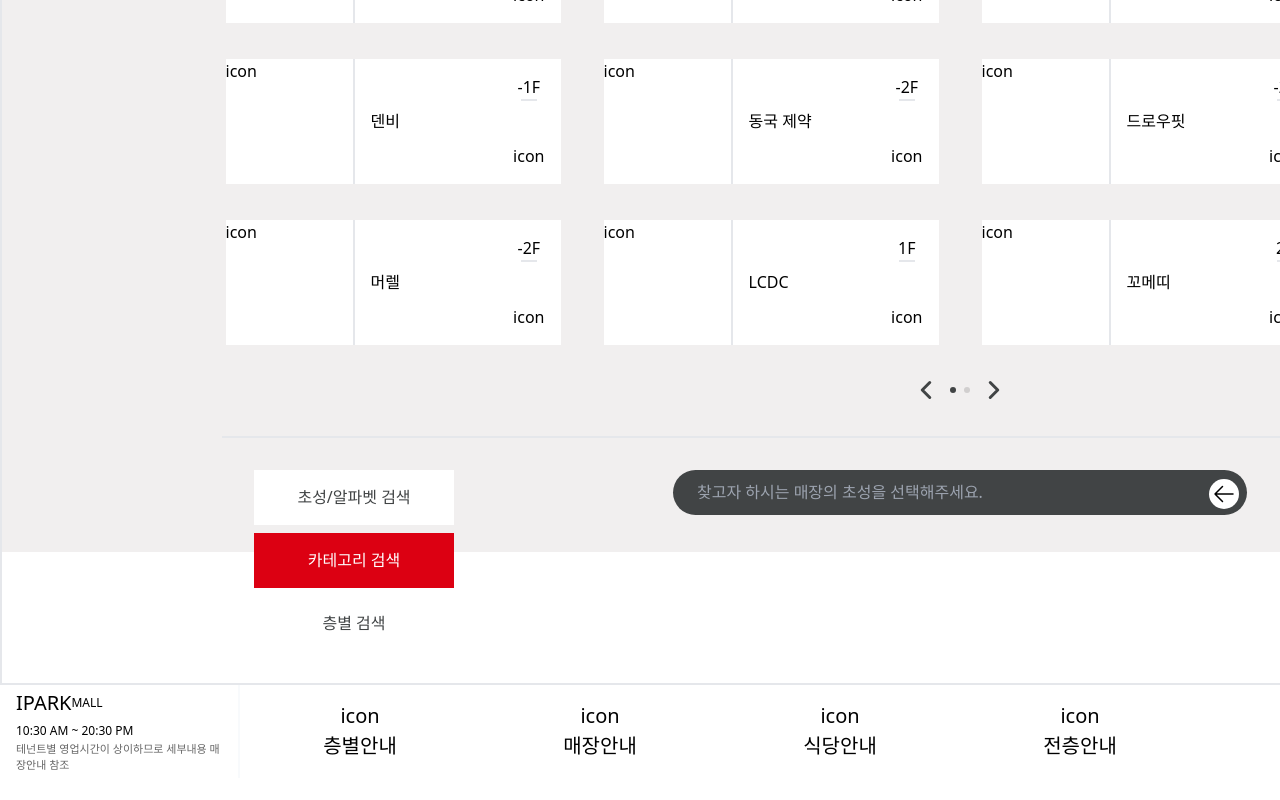
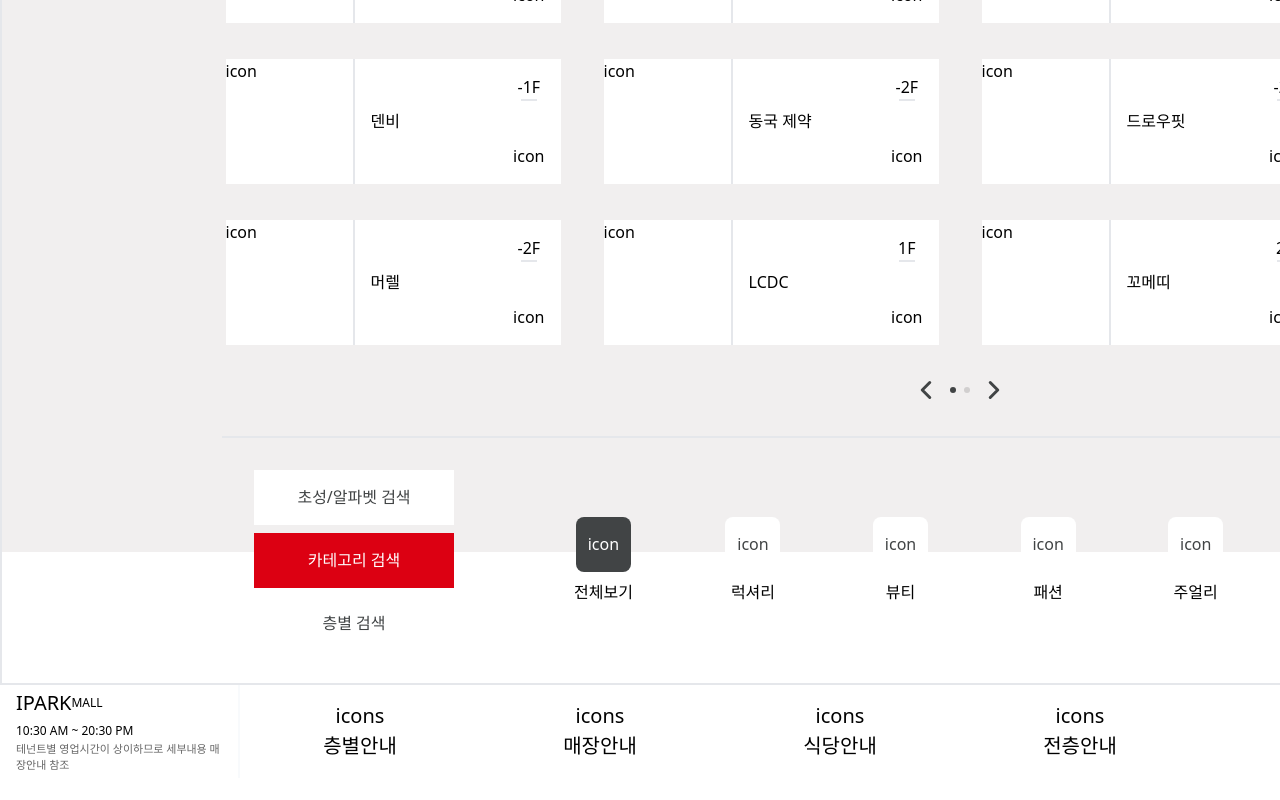
Before and after one commit to sungeun101/react_search-with-consonants, a React (Create React App) app: page / in a window 1280 px wide. Both pictures are taken after a click on the button "카테고리 검색". Shown: the part 248-1048 px from the top of the page. Built offline with nearby package versions, Linux system fonts and the light colour scheme.

Commit message:
feat: Search by category

```diff
--- a/src/App.tsx
+++ b/src/App.tsx
@@ -6,22 +6,6 @@
 import texts from "./common.json";
 
 export type Lang = "ko" | "en";
-export type EnCategory =
-  | "Luxury"
-  | "Beauty"
-  | "Fashion"
-  | "Jewerly"
-  | "Kids"
-  | "Living"
-  | "Leisure sports";
-export type KoCategory =
-  | "럭셔리"
-  | "뷰티"
-  | "패션"
-  | "주얼리"
-  | "키즈"
-  | "리빙"
-  | "스포츠";
 
 export interface IStore {
   name: {
--- a/src/common.json
+++ b/src/common.json
@@ -7,31 +7,6 @@
     "ko": "검색 결과가 없습니다.",
     "en": "No Results Found"
   },
-  "menuTitle": {
-    "ko": [
-      "층별안내",
-      "매장안내",
-      "식당안내",
-      "전층안내",
-      "이벤트",
-      "시설안내"
-    ],
-    "en": ["Floor", "Brand Search", "F&B", "전층안내", "Events", "Facilities"]
-  },
-  "searchBy": {
-    "initials": {
-      "ko": "초성/알파벳 검색",
-      "en": "Initials/Alphabet"
-    },
-    "category": {
-      "ko": "카테고리 검색",
-      "en": "Category"
-    },
-    "floor": {
-      "ko": "층별 검색",
-      "en": "Floor"
-    }
-  },
   "searchPlaceholder": {
     "ko": "찾고자 하시는 매장의 초성을 선택해주세요.",
     "en": "Choose the initial consonants of the store you would like to find."
--- a/src/components/NavBar.tsx
+++ b/src/components/NavBar.tsx
@@ -1,6 +1,6 @@
 import React from "react";
 import { Lang } from "../App";
-import texts from "../common.json";
+import { mainMenu } from "../consts";
 
 interface Props {
   selectedLang: Lang;
@@ -28,13 +28,13 @@
             테넌트별 영업시간이 상이하므로 세부내용 매장안내 참조
           </p>
         </li>
-        {[...Array(6)].map((item: any, index: any) => (
+        {mainMenu.map((item: any, _index: any) => (
           <li
             className="w-[240px] flex flex-col justify-center items-center text-[20px]"
-            key={index}
+            key={item.name.en}
           >
-            <div>icon</div>
-            <span>{texts.menuTitle[selectedLang][index]}</span>
+            <div>icons</div>
+            <span>{item.name[selectedLang]}</span>
           </li>
         ))}
         <li className="w-[240px] border-l-2 border-slate-50 flex flex-col justify-center items-center gap-1.5">
--- a/src/components/Search.tsx
+++ b/src/components/Search.tsx
@@ -1,6 +1,6 @@
 import React, { useEffect, useState } from "react";
 import { IStore, Lang } from "../App";
-import { keyboards, searchTabs, stores } from "../consts";
+import { category, keyboards, searchTabs, stores } from "../consts";
 import texts from "../common.json";
 
 const reESC = /[\\^$.*+?()[\]{}|]/g;
@@ -54,16 +54,29 @@
     en: string;
   };
 }
+interface ICategory {
+  name: {
+    ko: string;
+    en: string;
+  };
+}
 
 export default function Search({ setFilteredStores, selectedLang }: Props) {
   const [selectedCons, setSelectedCons] = useState("");
   const [selectedKeyboardType, setSelectedKeyboardType] =
     useState<IKeyboardType>(keyboards[0]);
   const [selectedTab, setSelectedTab] = useState<ISearchTab>(searchTabs[0]);
+  const [selectedCategory, setSelectedCategory] = useState<ICategory>(
+    category[0]
+  );
 
   useEffect(() => {
-    searchMatchingStores();
+    searchMatchingInitials();
   }, [selectedCons]);
+
+  useEffect(() => {
+    searchMatchingCategory();
+  }, [selectedCategory]);
 
   const handleInputChange = (e: React.ChangeEvent<HTMLInputElement>) => {
     setSelectedCons(e.target.value);
@@ -75,7 +88,11 @@
     setSelectedCons(text);
   };
 
-  const searchMatchingStores = () => {
+  const showAllStores = () => {
+    setFilteredStores(stores);
+  };
+
+  const searchMatchingInitials = () => {
     const createFuzzyMatcher = (selectedCons: string) => {
       const reg = selectedCons.split("").map(pattern).join(".*?");
       return new RegExp(reg);
@@ -123,9 +140,34 @@
     );
   };
 
+  const searchMatchingCategory = () => {
+    if (selectedCategory.name.en === "ALL") {
+      showAllStores();
+    } else {
+      setFilteredStores(
+        stores.filter(
+          (store) =>
+            store.category[selectedLang] === selectedCategory.name[selectedLang]
+        )
+      );
+    }
+  };
+
   const deleteOneCon = () => {
     if (selectedCons === "") return;
     setSelectedCons((prev) => prev.slice(0, -1));
+  };
+
+  const changeSearchTab = (e: any) => {
+    showAllStores();
+    const {
+      target: {
+        dataset: { searchTabType },
+      },
+    } = e;
+    const selected = searchTabs.find((tab) => tab.type === searchTabType);
+    if (selected === selectedTab) return;
+    setSelectedTab(selected!);
   };
 
   const changeKeyboardLanguage = (e: any) => {
@@ -141,16 +183,17 @@
     setSelectedKeyboardType(selected!);
   };
 
-  const changeSearchTab = (e: any) => {
+  const changeCategory = (e: any) => {
     const {
       target: {
-        dataset: { searchTabType },
+        dataset: { categoryName },
       },
     } = e;
-    console.log(searchTabType);
-    const selected = searchTabs.find((tab) => tab.type === searchTabType);
-    if (selected === selectedTab) return;
-    setSelectedTab(selected!);
+    const selected = category.find(
+      (item) => item.name[selectedLang] === categoryName
+    );
+    if (selected === selectedCategory) return;
+    setSelectedCategory(selected!);
   };
 
   return (
@@ -173,9 +216,10 @@
         ))}
       </nav>
 
-      {/* Search Bar */}
-      <div className="w-full flex flex-col mr-60">
-        <div className="mx-auto relative">
+      <div className="w-full flex flex-col ">
+        {selectedTab?.type === "initials" && (
+          // Search Bar
+          <div className="mx-auto relative mr-60">
             <input
               type="text"
               name="search"
@@ -204,6 +248,7 @@
               </svg>
             </button>
           </div>
+        )}
 
         {selectedTab?.type === "initials" ? (
           // Keyboard
@@ -242,7 +287,30 @@
           </article>
         ) : selectedTab?.type === "category" ? (
           // Category
-          <article></article>
+          <article className="h-full">
+            <ul className="flex justify-between items-center h-full ml-20">
+              {category.map((item, _index) => (
+                <li
+                  className="flex flex-col items-center gap-2"
+                  key={item.name.en}
+                >
+                  <button
+                    className={`w-[55px] h-[55px] rounded-lg ${
+                      selectedCategory.name[selectedLang] ===
+                      item.name[selectedLang]
+                        ? "bg-black text-white"
+                        : "bg-white text-black"
+                    }`}
+                    onClick={changeCategory}
+                    data-category-name={item.name[selectedLang]}
+                  >
+                    icon
+                  </button>
+                  <span>{item.name[selectedLang]}</span>
+                </li>
+              ))}
+            </ul>
+          </article>
         ) : (
           // Floor
           <article></article>
--- a/src/consts.ts
+++ b/src/consts.ts
@@ -16,8 +16,8 @@
       en: "CGV",
     },
     category: {
-      ko: "",
-      en: "",
+      ko: "리빙",
+      en: "Living",
     },
     floor: -2,
   },
@@ -38,8 +38,8 @@
       en: "GARMIN",
     },
     category: {
-      ko: "",
-      en: "",
+      ko: "주얼리",
+      en: "Jewerly",
     },
     floor: -3,
   },
@@ -49,8 +49,8 @@
       en: "DENBY",
     },
     category: {
-      ko: "",
-      en: "",
+      ko: "키즈",
+      en: "Kids",
     },
     floor: -1,
   },
@@ -60,8 +60,8 @@
       en: "DONGKOOK",
     },
     category: {
-      ko: "",
-      en: "",
+      ko: "리빙",
+      en: "Living",
     },
     floor: -2,
   },
@@ -72,7 +72,7 @@
     },
     category: {
       ko: "",
-      en: "",
+      en: "Leisure sports",
     },
     floor: -2,
   },
@@ -82,8 +82,8 @@
       en: "MAESTRO",
     },
     category: {
-      ko: "",
-      en: "",
+      ko: "주얼리",
+      en: "Jewerly",
     },
     floor: -1,
   },
@@ -93,8 +93,8 @@
       en: "MERRELL",
     },
     category: {
-      ko: "",
-      en: "",
+      ko: "패션",
+      en: "Fashion",
     },
     floor: -2,
   },
@@ -104,8 +104,8 @@
       en: "LCDC",
     },
     category: {
-      ko: "",
-      en: "",
+      ko: "스포츠",
+      en: "Leisure sports",
     },
     floor: 1,
   },
@@ -115,8 +115,8 @@
       en: "COMETTI",
     },
     category: {
-      ko: "",
-      en: "",
+      ko: "럭셔리",
+      en: "Luxury",
     },
     floor: 2,
   },
@@ -126,8 +126,8 @@
       en: "MARNI",
     },
     category: {
-      ko: "",
-      en: "",
+      ko: "패션",
+      en: "Fashion",
     },
     floor: 2,
   },
@@ -137,8 +137,8 @@
       en: "BAOBAO",
     },
     category: {
-      ko: "",
-      en: "",
+      ko: "키즈",
+      en: "Kids",
     },
     floor: 2,
   },
@@ -148,8 +148,8 @@
       en: "TAG Heuer",
     },
     category: {
-      ko: "",
-      en: "",
+      ko: "럭셔리",
+      en: "Luxury",
     },
     floor: 2,
   },
@@ -159,8 +159,8 @@
       en: "TORY BURCH",
     },
     category: {
-      ko: "",
-      en: "",
+      ko: "럭셔리",
+      en: "Luxury",
     },
     floor: 2,
   },
@@ -170,8 +170,8 @@
       en: "Donkatsu 1985",
     },
     category: {
-      ko: "",
-      en: "",
+      ko: "리빙",
+      en: "Living",
     },
     floor: -2,
   },
@@ -181,8 +181,8 @@
       en: "Capsule 1.618",
     },
     category: {
-      ko: "",
-      en: "",
+      ko: "뷰티",
+      en: "Beauty",
     },
     floor: 4,
   },
@@ -192,30 +192,20 @@
       en: "GUCCI",
     },
     category: {
-      ko: "",
-      en: "",
+      ko: "럭셔리",
+      en: "Luxury",
     },
     floor: 1,
   },
-  {
-    name: {
-      ko: "가민",
-      en: "GARMIN",
-    },
-    category: {
-      ko: "",
-      en: "",
-    },
-    floor: -3,
-  },
+
   {
     name: {
       ko: "오즈세컨",
       en: "O'2nd",
     },
     category: {
-      ko: "",
-      en: "",
+      ko: "뷰티",
+      en: "Beauty",
     },
     floor: -2,
   },
@@ -292,3 +282,93 @@
     consonants: arrWithNums,
   },
 ];
+
+export const category = [
+  {
+    name: {
+      ko: "전체보기",
+      en: "ALL",
+    },
+  },
+  {
+    name: {
+      ko: "럭셔리",
+      en: "Luxury",
+    },
+  },
+  {
+    name: {
+      ko: "뷰티",
+      en: "Beauty",
+    },
+  },
+  {
+    name: {
+      ko: "패션",
+      en: "Fashion",
+    },
+  },
+  {
+    name: {
+      ko: "주얼리",
+      en: "Jewerly",
+    },
+  },
+  {
+    name: {
+      ko: "키즈",
+      en: "Kids",
+    },
+  },
+  {
+    name: {
+      ko: "리빙",
+      en: "Living",
+    },
+  },
+  {
+    name: {
+      ko: "스포츠",
+      en: "Leisure sports",
+    },
+  },
+];
+
+export const mainMenu = [
+  {
+    name: {
+      ko: "층별안내",
+      en: "Floor",
+    },
+  },
+  {
+    name: {
+      ko: "매장안내",
+      en: "Brand Search",
+    },
+  },
+  {
+    name: {
+      ko: "식당안내",
+      en: "Food",
+    },
+  },
+  {
+    name: {
+      ko: "전층안내",
+      en: "All",
+    },
+  },
+  {
+    name: {
+      ko: "이벤트",
+      en: "Events",
+    },
+  },
+  {
+    name: {
+      ko: "시설안내",
+      en: "Facilities",
+    },
+  },
+];
```
Lines whose indentation alone changed are shown as unchanged.
